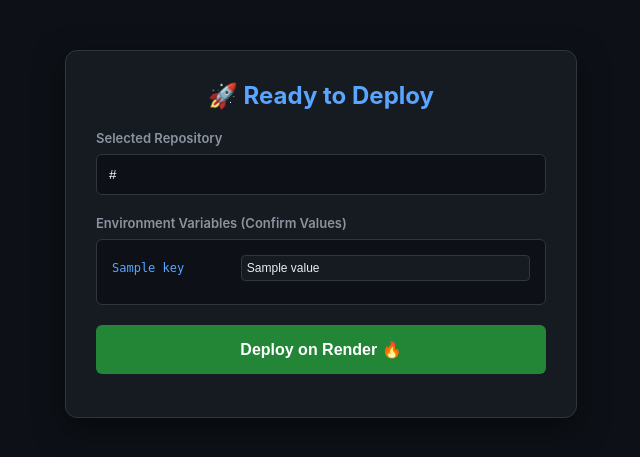
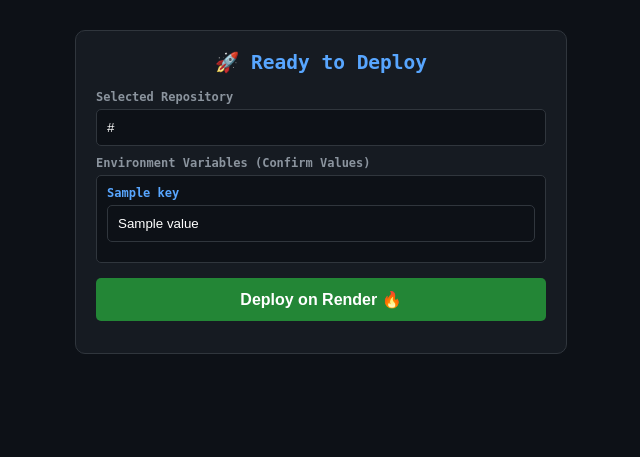
Before and after one commit to SUDEEPBOTS/Deploy12, a Flask app: template templates/deploy.html in a window 1280 px wide. Shown: the top 457 px of the page, without its empty margins (319-959 px from the left). Run offline with Flask 3, Linux system fonts and the light colour scheme; the template is opened without the code that fills it: most values are stand-ins (such as "Sample title", 1, 10 or a date in 2020).

Commit message:
Update deploy.html

```diff
--- a/templates/deploy.html
+++ b/templates/deploy.html
@@ -4,37 +4,27 @@
     <meta charset="UTF-8">
     <title>Confirm Deployment</title>
     <style>
-        body { background-color: #0d1117; color: #c9d1d9; font-family: -apple-system, BlinkMacSystemFont, "Segoe UI", Helvetica, Arial, sans-serif; display: flex; justify-content: center; padding-top: 50px; margin: 0; }
-        .container { background: #161b22; padding: 30px; border-radius: 12px; border: 1px solid #30363d; width: 450px; box-shadow: 0 10px 30px rgba(0,0,0,0.5); }
+        body { background-color: #0d1117; color: #c9d1d9; font-family: monospace; display: flex; justify-content: center; padding-top: 30px; margin: 0; }
+        .container { background: #161b22; padding: 20px; border-radius: 10px; border: 1px solid #30363d; width: 100%; max-width: 450px; }
         h2 { color: #58a6ff; text-align: center; margin-top: 0; }
 
-        .info-group { margin-bottom: 20px; }
-        label { display: block; color: #8b949e; font-size: 13px; margin-bottom: 8px; font-weight: 600; }
-        input.main-input { width: 100%; padding: 12px; background: #0d1117; border: 1px solid #30363d; color: white; border-radius: 6px; box-sizing: border-box; outline: none; }
+        label { display: block; color: #8b949e; font-size: 12px; margin-bottom: 5px; font-weight: bold; }
+        input { width: 100%; padding: 10px; background: #0d1117; border: 1px solid #30363d; color: white; border-radius: 5px; box-sizing: border-box; margin-bottom: 10px; }
 
+        /* SCROLLABLE BOX */
         .vars-box {
-            background: #0d1117; border: 1px solid #30363d; padding: 15px;
-            max-height: 300px; overflow-y: auto; border-radius: 6px;
+            background: #0d1117; border: 1px solid #30363d; padding: 10px;
+            max-height: 400px; overflow-y: auto; border-radius: 5px; margin-bottom: 15px;
         }
-        .env-row { display: flex; gap: 10px; margin-bottom: 8px; align-items: center; }
-        .env-key { color: #58a6ff; font-family: monospace; font-size: 12px; width: 30%; word-break: break-all; }
 
-        /* 🔥 FIX: Added specific class for JS selection */
-        .env-input-val { background: #161b22; border: 1px solid #30363d; color: #e6edf3; padding: 5px; width: 70%; border-radius: 4px; font-size: 12px; }
+        .deploy-btn { width: 100%; padding: 12px; background: #238636; color: white; border: none; border-radius: 5px; font-size: 16px; font-weight: bold; cursor: pointer; }
+        .loader-area { display: none; text-align: center; color: #58a6ff; margin-top: 15px; }
 
-        .deploy-btn { width: 100%; padding: 15px; background: #238636; color: white; border: none; border-radius: 6px; font-size: 16px; font-weight: bold; cursor: pointer; transition: 0.2s; }
-        .deploy-btn:hover { background: #2ea043; }
-
-        .loader-area { display: none; text-align: center; margin-top: 20px; }
-        .spinner { width: 40px; height: 40px; border: 4px solid #30363d; border-top: 4px solid #58a6ff; border-radius: 50%; animation: spin 1s linear infinite; margin: 0 auto 10px auto; }
-        @keyframes spin { 0% { transform: rotate(0deg); } 100% { transform: rotate(360deg); } }
-        .loading-text { color: #58a6ff; font-size: 14px; animation: pulse 1.5s infinite; }
-        @keyframes pulse { 0% { opacity: 0.6; } 50% { opacity: 1; } 100% { opacity: 0.6; } }
-
-        .overlay { display: none; position: fixed; top: 0; left: 0; width: 100%; height: 100%; background: rgba(0,0,0,0.8); z-index: 998; backdrop-filter: blur(5px); }
-        .popup { display: none; position: fixed; top: 50%; left: 50%; transform: translate(-50%, -50%); background: #161b22; padding: 30px; border: 1px solid #238636; border-radius: 12px; box-shadow: 0 0 50px rgba(35, 134, 54, 0.3); text-align: center; z-index: 999; width: 320px; }
-        .btn-uptime { width: 100%; padding: 12px; background: #1f6feb; color: white; border: none; border-radius: 6px; cursor: pointer; font-weight: bold; margin: 15px 0; }
-        .btn-close { background: transparent; border: 1px solid #da3633; color: #da3633; padding: 8px 15px; border-radius: 6px; cursor: pointer; margin-top: 10px; }
+        /* POPUP */
+        .overlay { display: none; position: fixed; top: 0; left: 0; width: 100%; height: 100%; background: rgba(0,0,0,0.8); z-index: 100; }
+        .popup { display: none; position: fixed; top: 50%; left: 50%; transform: translate(-50%, -50%); background: #161b22; padding: 25px; border: 1px solid #238636; border-radius: 10px; text-align: center; z-index: 101; width: 300px; }
+        .btn-uptime { width: 100%; padding: 10px; background: #1f6feb; color: white; border: none; border-radius: 5px; margin-top: 10px; cursor: pointer; }
+        .btn-close { background: transparent; border: 1px solid red; color: red; padding: 5px 10px; margin-top: 15px; cursor: pointer; border-radius: 5px; }
     </style>
 </head>
 <body>
@@ -42,43 +32,37 @@
 <div class="container">
     <h2>🚀 Ready to Deploy</h2>
 
-    <div class="info-group">
-        <label>Selected Repository</label>
-        <input type="text" id="repo" value="{{ repo_url }}" class="main-input" readonly>
-    </div>
+    <label>Selected Repository</label>
+    <input type="text" id="repo" value="{{ repo_url }}" readonly>
 
-    <div class="info-group">
-        <label>Environment Variables (Confirm Values)</label>
-        <div class="vars-box" id="envContainer">
+    <label>Environment Variables (Confirm Values)</label>
+
+    <form id="envForm">
+        <div class="vars-box">
             {% for key, value in env_vars.items() %}
-                <div class="env-row">
-                    <span class="env-key">{{ key }}</span>
-                    <input type="text" class="env-input-val" data-key="{{ key }}" value="{{ value }}">
-                </div>
+                <label style="color: #58a6ff;">{{ key }}</label>
+                <input type="text" name="{{ key }}" value="{{ value }}">
             {% endfor %}
         </div>
-    </div>
-
+    </form>
     <button onclick="startDeploy()" id="deployBtn" class="deploy-btn">Deploy on Render 🔥</button>
 
     <div id="loaderArea" class="loader-area">
-        <div class="spinner"></div>
-        <div class="loading-text">Connecting to Render API...<br>Please wait (approx 10-20s)...</div>
+        Connecting to Render API...<br>Please wait (15-30s)...
     </div>
 
-    <p id="errorLog" style="color: #da3633; text-align: center; font-size: 13px; margin-top: 10px;"></p>
+    <p id="errorLog" style="color: red; text-align: center; font-size: 12px;"></p>
 </div>
 
 <div id="overlay" class="overlay"></div>
 <div id="successPopup" class="popup">
-    <h3 style="color: #238636; margin-top: 0;">🎉 Deployment Successful!</h3>
-    <p style="color: #8b949e; font-size: 13px;">Bot is live. Add to monitor now.</p>
-
-    <input type="text" id="botUrlInput" class="main-input" style="text-align: center; border-color: #238636;" readonly>
+    <h3 style="color: #238636;">🎉 Deployment Successful!</h3>
+    <p style="color: #888; font-size: 12px;">Bot URL:</p>
+    <input type="text" id="botUrlInput" readonly style="text-align: center;">
 
     <button onclick="addToUptime()" id="uptimeBtn" class="btn-uptime">📡 Add to Uptime Monitor</button>
-
-    <a id="dashboardLink" href="#" target="_blank" style="color: #58a6ff; font-size: 12px; display: block; margin-top: 10px;">Open Render Dashboard ↗</a>
+    <br>
+    <a id="dashboardLink" href="#" target="_blank" style="color: #58a6ff; font-size: 12px;">Open Dashboard</a>
     <br>
     <button onclick="closePopup()" class="btn-close">Close</button>
 </div>
@@ -90,18 +74,24 @@
         const loader = document.getElementById('loaderArea');
         const errorLog = document.getElementById('errorLog');
 
-        // 🔥 FIX: Better Logic to Grab Inputs
-        const inputs = document.querySelectorAll('.env-input-val');
+        // 🔥 MAGIC FIX: FormData use kar rahe hain
+        // Ye form ke andar ki har input value ko zabardasti nikal lega
+        const formElement = document.getElementById('envForm');
+        const formData = new FormData(formElement);
         let envData = {};
 
-        inputs.forEach(input => {
-            let key = input.getAttribute('data-key');
-            let val = input.value;
-            envData[key] = val;
+        formData.forEach((value, key) => {
+            envData[key] = value.trim(); // Trim extra spaces
         });
 
-        // Debugging ke liye alert (deploy hote hi hatega)
-        console.log("Sending Vars:", envData);
+        // Debugging: Console check karna agar error aaye
+        console.log("Sending Data:", envData);
+
+        // Check if data is empty
+        if (Object.keys(envData).length === 0) {
+            alert("Error: No Environment Variables found!");
+            return;
+        }
 
         btn.style.display = 'none';
         loader.style.display = 'block';
@@ -147,11 +137,10 @@
         const btn = document.getElementById('uptimeBtn');
         const url = document.getElementById('botUrlInput').value;
 
-        btn.innerText = "Connecting to Uptime Bot...";
+        btn.innerText = "Connecting...";
         btn.disabled = true;
 
         try {
-            // Ab timeout 40s hai, toh agar bot so raha hoga toh jag jayega
             const response = await fetch('/api/add-uptime', {
                 method: 'POST',
                 headers: {'Content-Type': 'application/json'},
@@ -161,7 +150,7 @@
             const res = await response.json();
 
             if(res.status === 'success') {
-                btn.innerText = "✅ Successfully Added!";
+                btn.innerText = "✅ Added!";
                 btn.style.background = "#238636";
             } else {
                 btn.innerText = "⚠️ " + res.message;
```
